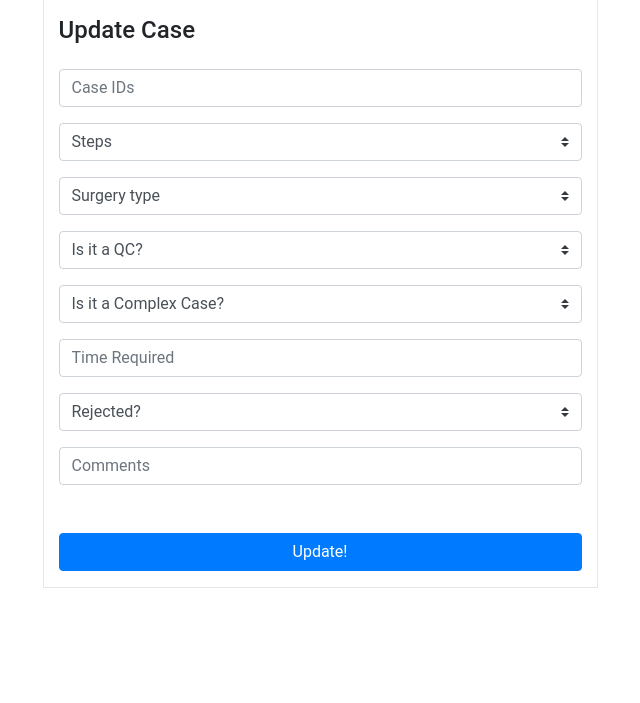
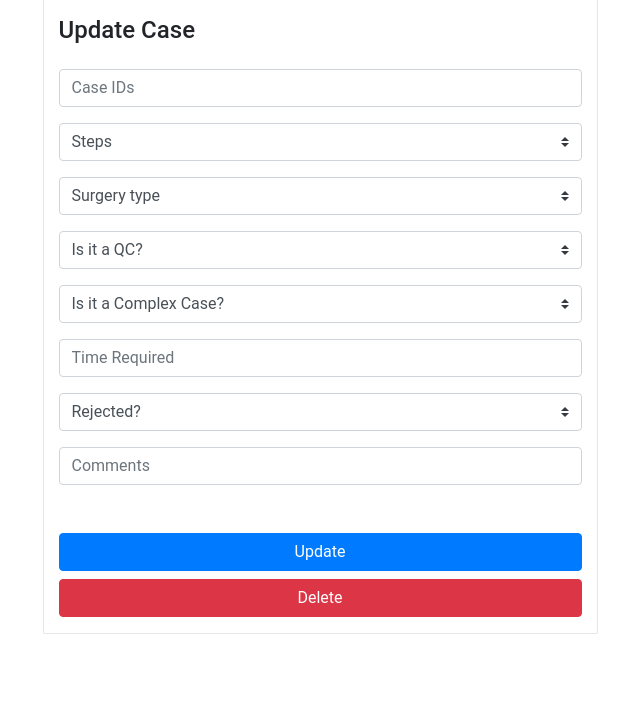
Before and after one commit to Camilo-Quiceno/KPI_Project, a Django app: page /cases/updatecase/ in a window 1280 px wide. Shown: the part 145-848 px from the top of the page, without its empty margins (320-960 px from the left). Run offline with Django 3.2, Linux system fonts and the light colour scheme; some libraries are stand-ins or nearby versions.

Commit message:
Boton de borrar caso implementado, se procede a implementar el boton de busqueda

```diff
--- a/cases/views.py
+++ b/cases/views.py
@@ -53,16 +53,14 @@ class CasesCreateView(LoginRequiredMixin, CreateView):
         return context
 
 def MyUpdateView(request):
-    if request.method == 'POST':
+    if request.method == 'POST' and 'update' in request.POST:
 
         case_id = request.POST['case_id']
-
 
         try:
             case = Case.objects.filter(case_id=case_id).last()
 
             if case:
-
 
                 usercase = case.user
                 userrequest = request.user
@@ -78,6 +76,28 @@ def MyUpdateView(request):
                     case.comments = data['comments']
                     case.save()
                     messages.success(request, 'Updated successfully!')
+            else:
+                messages.error(request, "Case ID not found, Try again!")
+
+        except:
+            messages.error(request, "Case ID not found, Try again!")
+
+    elif request.method == 'POST' and 'delete' in request.POST:
+        case_id = request.POST['case_id']
+
+        try:
+            case = Case.objects.filter(case_id=case_id).last()
+
+            if case:
+
+                usercase = case.user
+                userrequest = request.user
+
+                if usercase == userrequest:
+                    case.delete()
+                    messages.success(request, 'DELETE successfully!')
+            else:
+                messages.error(request, "Case ID not found, Try again!")
 
         except:
             messages.error(request, "Case ID not found, Try again!")
--- a/templates/cases/updatecase.html
+++ b/templates/cases/updatecase.html
@@ -139,7 +139,9 @@
                     </div>
 
 
-                    <button type="submit" class="btn btn-primary btn-block mt-5">Update!</button>
+                    <button type="submit" class="btn btn-primary btn-block mt-5" name="update">Update</button>
+                    <button type="submit" class="btn btn-danger btn-block" name="delete" >Delete</button>
+
                 </form>
             </div>
         </div>
```
Also changed, not shown: db.sqlite3.
